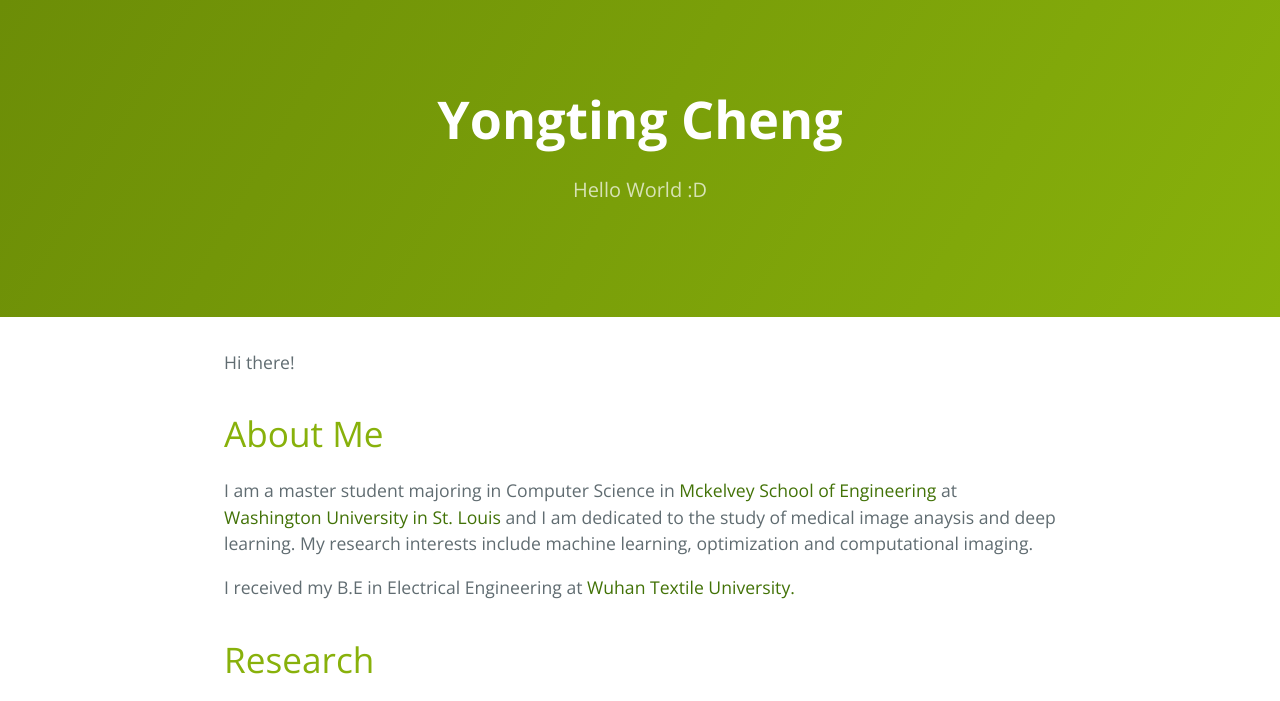
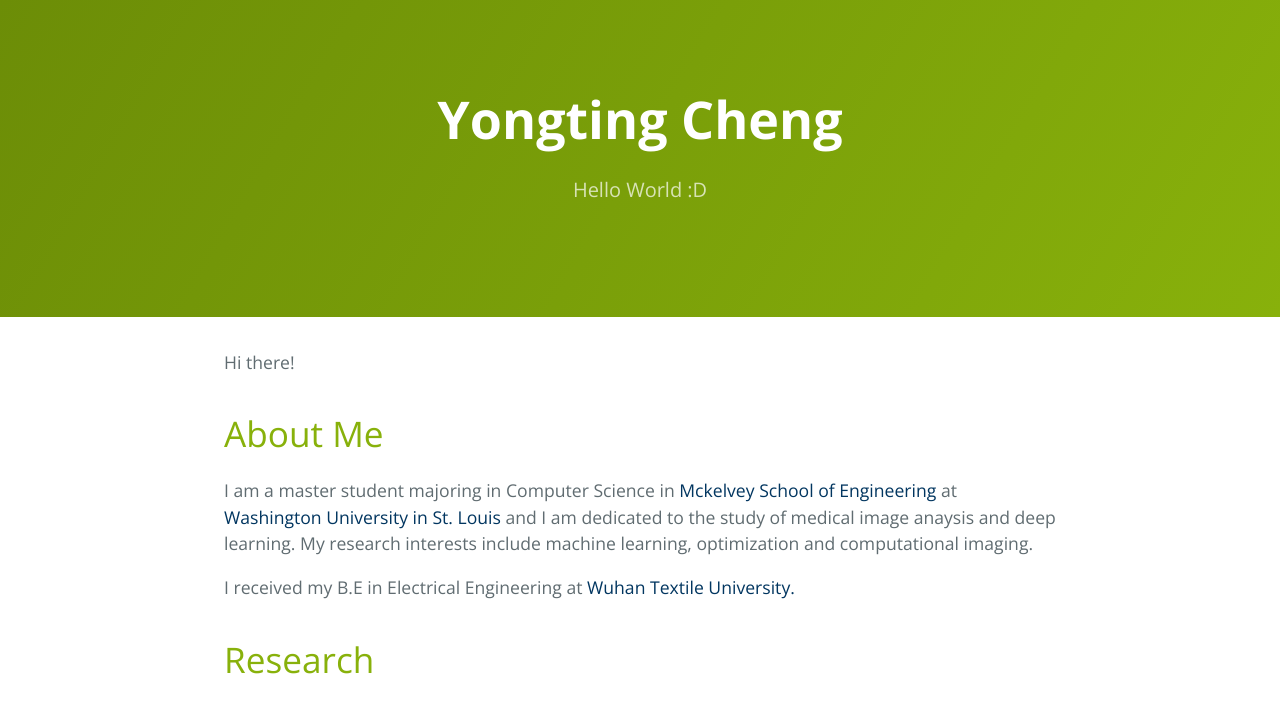
Before and after one commit to chengyongting/chengyongting.github.io, a Jekyll site: the page built from index.md, in a window 1280 px wide. Shown: the top 701 px of the page. Built offline with Jekyll 4.4.1, drawn with Linux system fonts in a browser that asks for light colours; grey boxes are pictures that could not be loaded.

Commit message:
Update variables.scss

```diff
--- a/_sass/variables.scss
+++ b/_sass/variables.scss
@@ -10,7 +10,7 @@ $header-bg-color-secondary: #6c8d07 !default;
 // Text
 $section-headings-color: #88b10b !default;
 $body-text-color: #606c71 !default;
-$body-link-color: #427207 !default;
+$body-link-color: #023660 !default;
 $blockquote-text-color: #819198 !default;
 
 // Code
```
